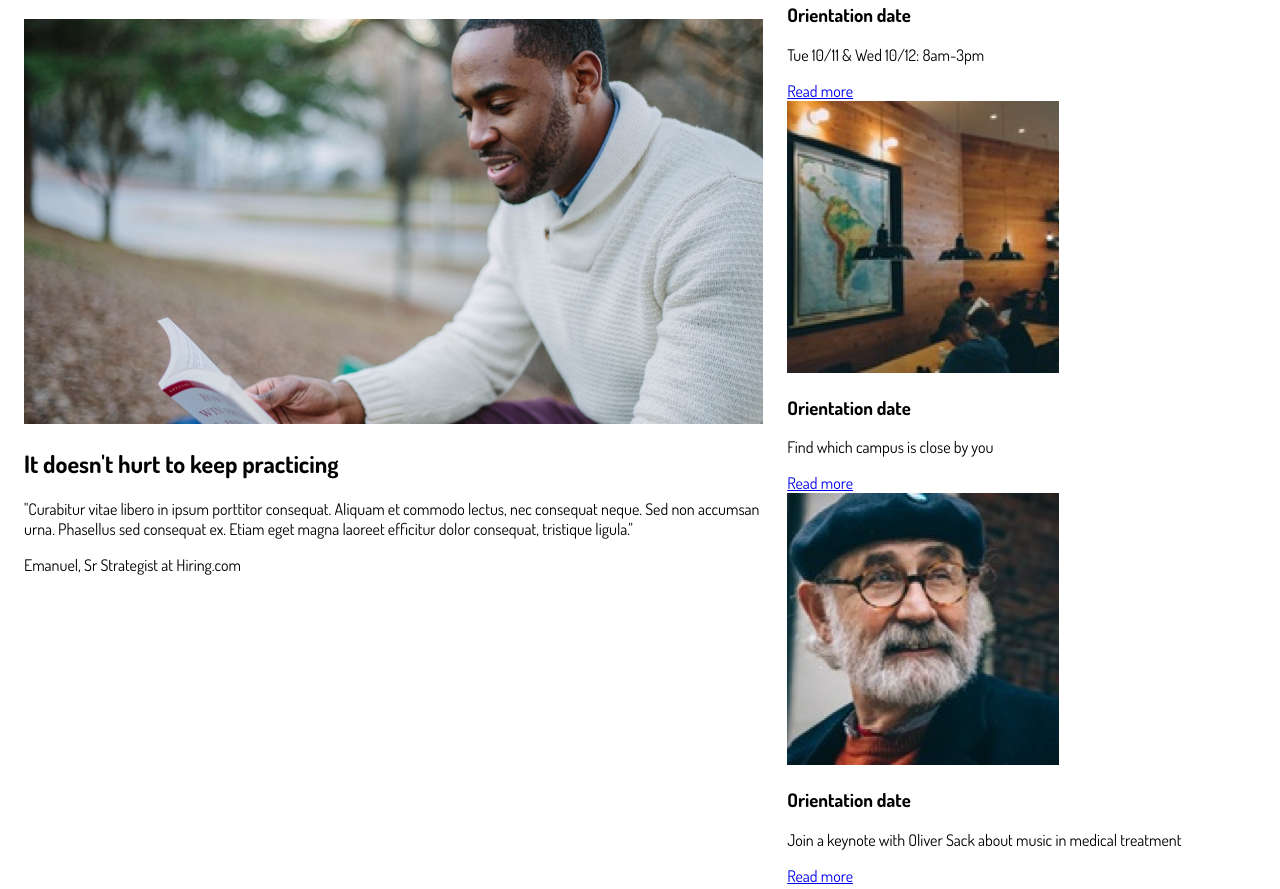
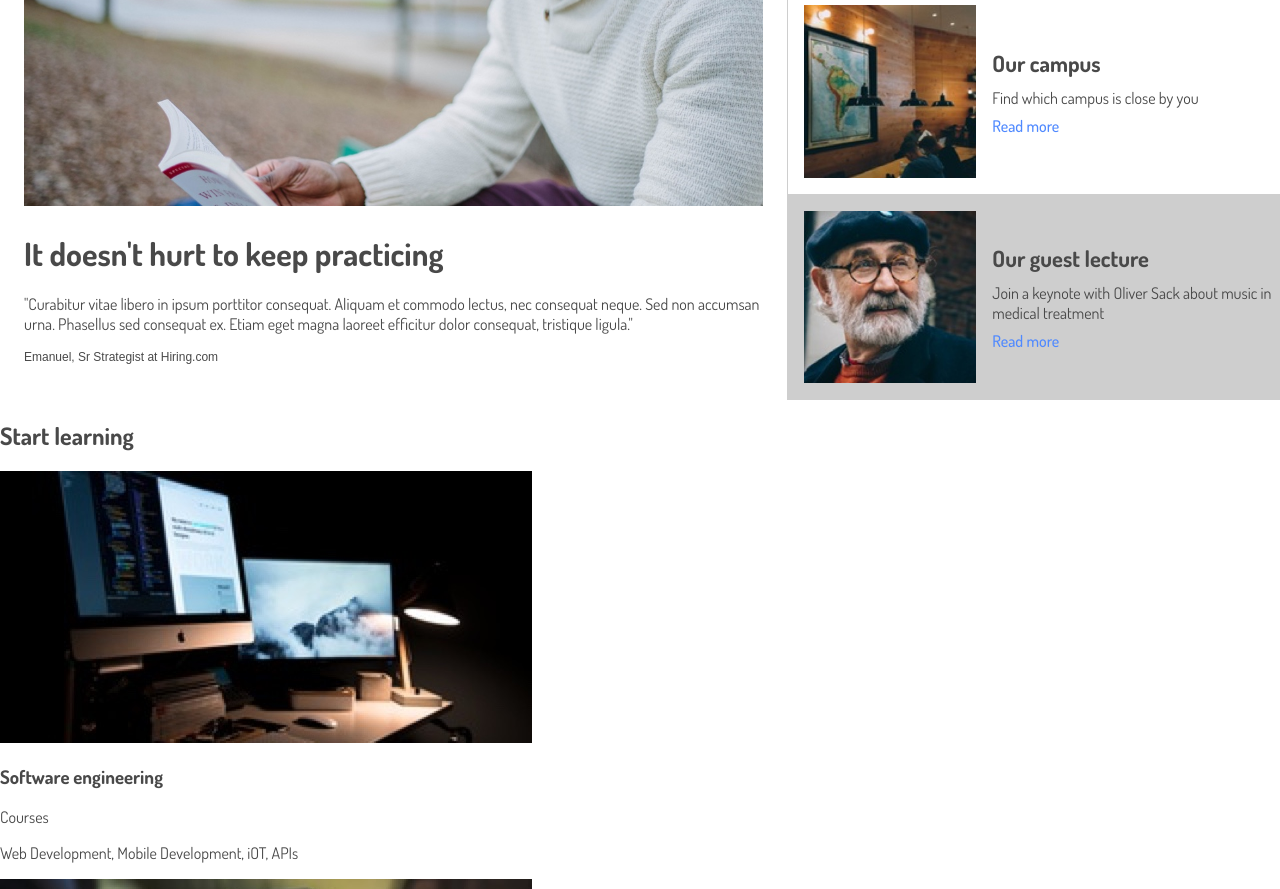
Before and after one commit to JerryBaboona/colmaracademy, a plain HTML site: page index.html in a window 1280 px wide. Shown: the part 906-1795 px from the top of the page. Drawn offline with Linux system fonts and the light colour scheme.

Commit message:
Add styling for information section

```diff
--- a/index.html
+++ b/index.html
@@ -49,9 +49,7 @@
       </div>
       <div class="right-container">
         <div class="info-block">
-          <div class="info-img">
-            <img src="./resources/images/information-orientation.jpg">
-          </div>
+          <img src="./resources/images/information-orientation.jpg">
           <div class="info-text">
             <h3>Orientation date</h3>
             <p>Tue 10/11 &amp; Wed 10/12: 8am-3pm</p>
@@ -59,21 +57,17 @@
           </div>
         </div>
         <div class="info-block">
-          <div class="info-img">
-            <img src="./resources/images/information-campus.jpg">
-          </div>
+          <img src="./resources/images/information-campus.jpg">
           <div class="info-text">
-            <h3>Orientation date</h3>
+            <h3>Our campus</h3>
             <p>Find which campus is close by you</p>
             <span class="info-link"><a href="#">Read more</a></span>
           </div>
         </div>
         <div class="info-block">
-          <div class="info-img">
-            <img src="./resources/images/information-guest-lecture.jpg">
-          </div>
+          <img src="./resources/images/information-guest-lecture.jpg">
           <div class="info-text">
-            <h3>Orientation date</h3>
+            <h3>Our guest lecture</h3>
             <p>Join a keynote with Oliver Sack about music in medical
              treatment</p>
             <span class="info-link"><a href="#">Read more</a></span>
--- a/resources/css/style.css
+++ b/resources/css/style.css
@@ -3,15 +3,20 @@ body {
   font-family: "Dosis";
   font-size: 16px;
   margin: 0;
+  color: #494949;
 }
 
 /*Site containers*/
 .left-container {
+  display: flex;
+  flex-direction: column;
   width: 60%;
   padding-left: 1.5rem;
 }
 
 .right-container {
+  display: flex;
+  flex-direction: column;
   width: 40%;
   padding-left: 1.5rem;
 }
@@ -78,7 +83,6 @@ body {
   top: 4rem;
   padding: 2rem 0rem 2rem 0rem;
   background-color: #CECECE;
-  color: #494949;
 }
 
 .banner img {
@@ -124,11 +128,82 @@ body {
 /*Information section styling*/
 .information {
   display: flex;
-  align-items: center;
+  align-items: flex-start;
+  position: relative;
+  top: 4rem;
   width: 100%;
 }
-
+/*Main section*/
 .information .left-container img {
   width: 100%;
   height: auto;
+  margin-top: 2rem;
 }
+
+.information .left-container h2 {
+  margin-top: 2rem;
+  font-size: 2rem;
+  margin-bottom: 1.5rem;
+  line-height: 1em;
+}
+
+.information .left-container p {
+  margin-top: 0;
+}
+
+.information .left-container .author {
+  font-size: 0.75rem;
+  font-family: Arial;
+}
+/*Information blocks*/
+.information .right-container .info-block {
+  display: flex;
+  align-items: center;
+  border-left: 0.5px solid #CECECE;
+  border-bottom: 0.5px solid #CECECE;
+  padding-top: 1rem;
+  padding-bottom: 1rem;
+}
+
+.information .right-container .info-block:first-child {
+  padding-top: 2rem;
+}
+
+.information .right-container .info-block:last-child {
+  background-color: #CECECE;
+}
+
+.information .right-container .info-block img {
+  width: 35%;
+  height: auto;
+  margin-left: 1rem;
+}
+
+.information .right-container .info-block .info-text {
+  width: 65%;
+  margin-left: 1rem;
+}
+
+.information .right-container .info-block .info-text h3 {
+  margin-top: 0;
+  margin-bottom: 0.5rem;
+  line-height: 1.5em;
+  font-size: 1.4rem;
+}
+
+.information .right-container .info-block .info-text p {
+  margin-top: 0;
+  margin-bottom: 0.5rem;
+}
+
+.information .right-container .info-block .info-text a {
+  text-decoration: none;
+  color: #4f89ff;
+  font-weight: 500;
+}
+
+/*Learning section styling*/
+.learning {
+  position: relative;
+  top: 4rem;
+}
```
